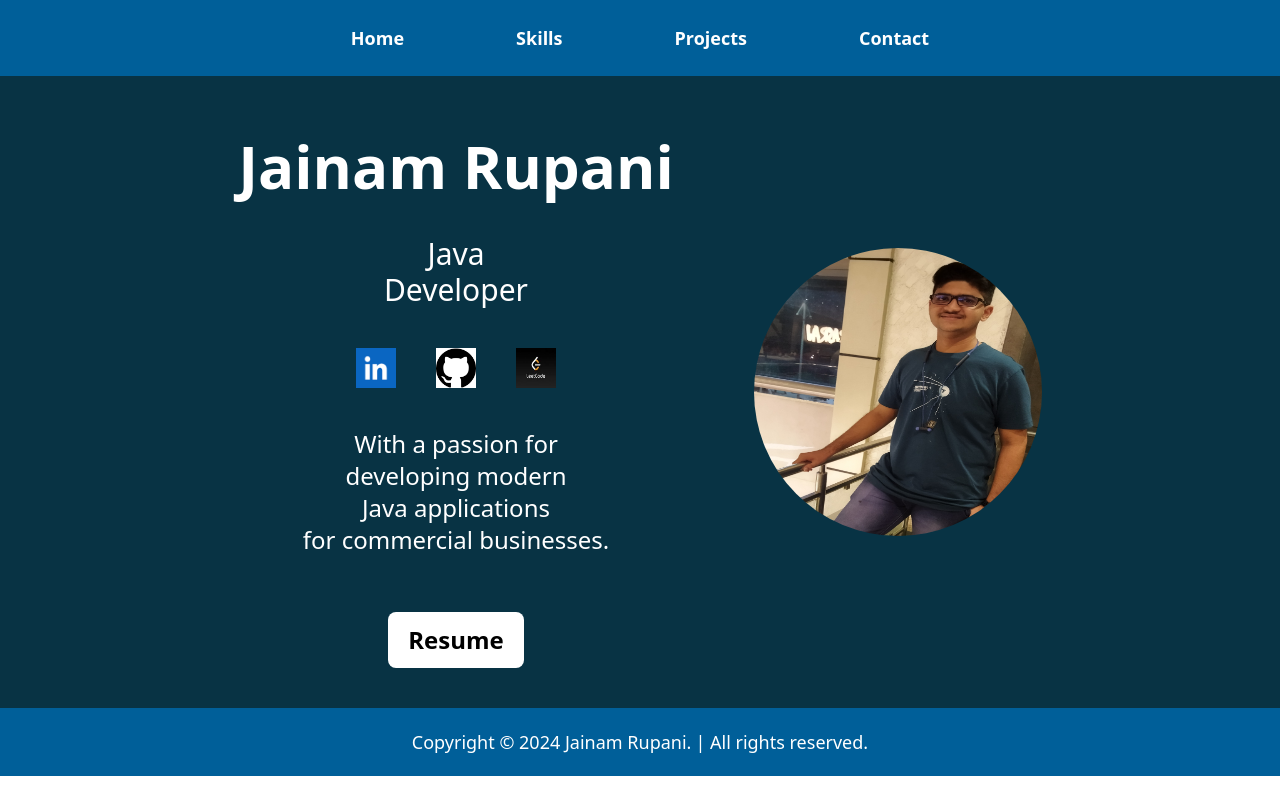
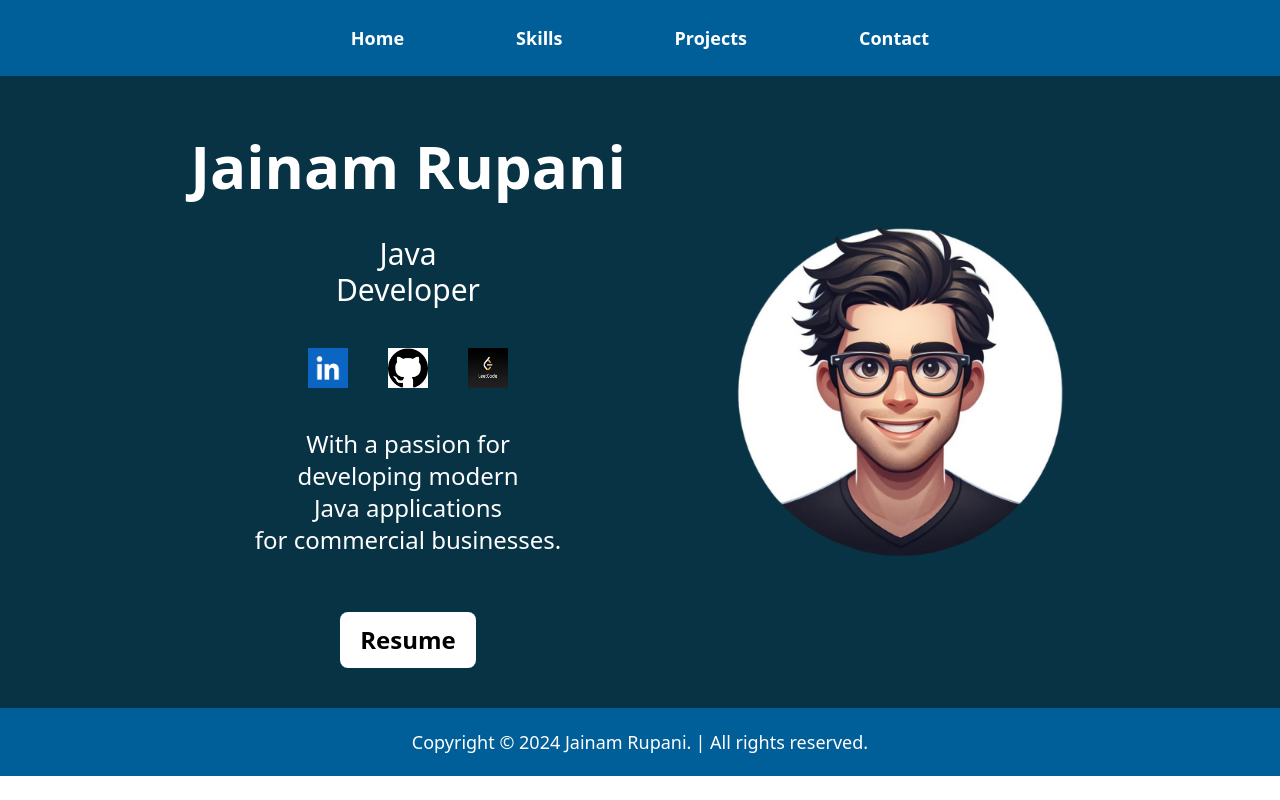
Before and after one commit to jainam-04/Portfolio, a React (Vite) app: page / in a window 1280 px wide. Built offline with nearby package versions, Linux system fonts and the light colour scheme.

Commit message:
Profile image updated

```diff
--- a/src/components/About.jsx
+++ b/src/components/About.jsx
@@ -2,7 +2,7 @@ import React from 'react'
 import linkedin from '../assets/imgs/linkedin.png'
 import github from '../assets/imgs/github.png'
 import leetcode from '../assets/imgs/leetcode.jpg'
-import profile from '../assets/imgs/profile.jpg'
+import profile from '../assets/imgs/profile.png'
 import resume from '../assets/resume/JainamRupani.pdf'
 
 function About() {
@@ -25,7 +25,7 @@ function About() {
                               </div>
                         </div>
                         <div>
-                              <img className='h-72 w-72 object-left rounded-full text-center' src={profile} alt="profileImage" />
+                              <img className='h-96 w-96 object-left rounded-full text-center' src={profile} alt="profileImage" />
                         </div>
                   </div>
             </div>
--- a/src/components/Contacts.jsx
+++ b/src/components/Contacts.jsx
@@ -57,7 +57,7 @@ function Contacts() {
               rows={10}
               name="message"
               placeholder="Message"
-              className="bg-cyan-950 text-white border-2 border-white rounded-xl py-3 px-4 w-[60vw]"
+              className="bg-cyan-950 text-white border-2 border-white rounded-xl py-3 px-4 w-[60vw] resize-none"
               required
             ></textarea>
             <button
```
Also changed, not shown: src/assets/imgs/profile.jpg (deleted), src/assets/imgs/profile.png (added).
